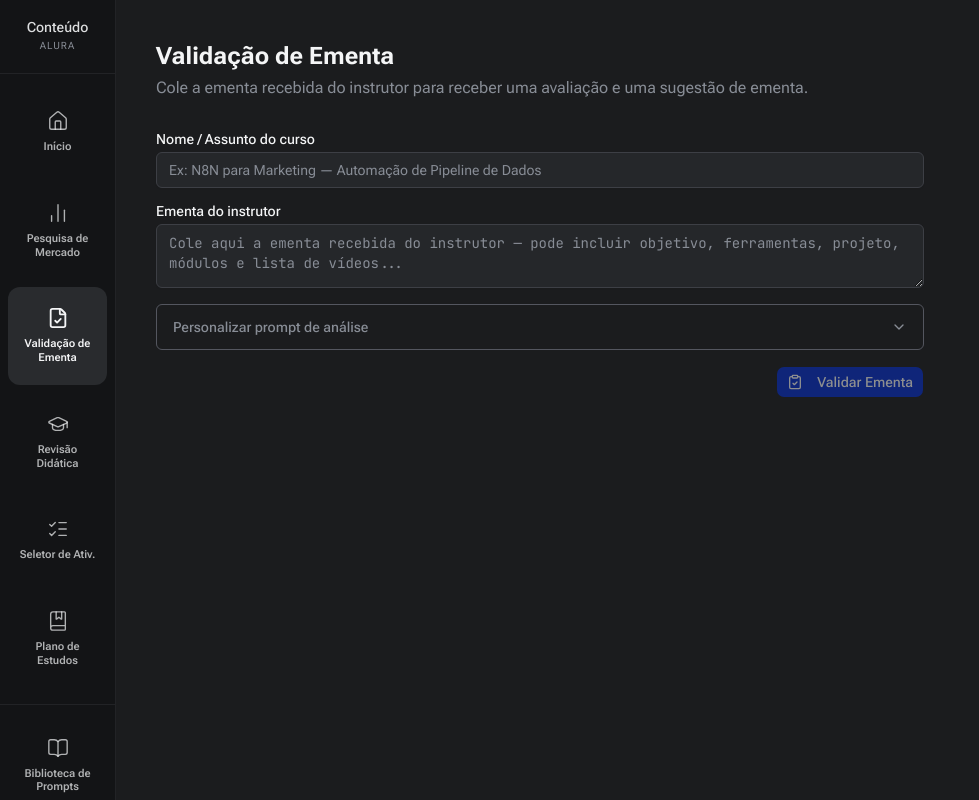
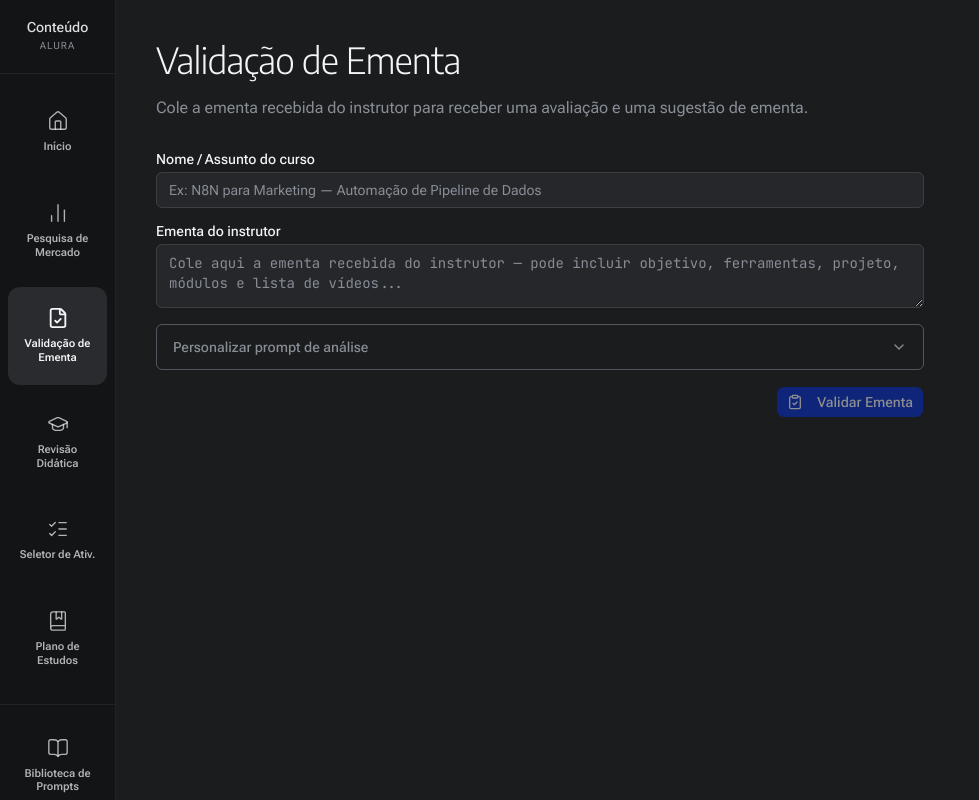
Before and after one commit to efops-conteudo-alura/hub-producao-conteudo, a Next.js app: page /validacao-ementa in a window 1280 px wide. Shown: the whole page, without its empty margins (0-979 px from the left). Built offline with nearby package versions, Linux system fonts and the light colour scheme; no server answers; the database is empty.

Commit message:
style: aplicar hub-page-title nos titulos h1

```diff
--- a/src/app/(dashboard)/validacao-ementa/page.tsx
+++ b/src/app/(dashboard)/validacao-ementa/page.tsx
@@ -15,7 +15,7 @@ export default async function ValidacaoEmentaPage() {
   return (
     <div className="px-10 pt-10 pb-10">
       <div className="mb-8">
-        <h1 className="text-2xl font-bold mb-1">Validação de Ementa</h1>
+        <h1 className="hub-page-title mb-4">Validação de Ementa</h1>
         <p className="text-muted-foreground">
           Cole a ementa recebida do instrutor para receber uma avaliação e uma sugestão de ementa.
         </p>
```
